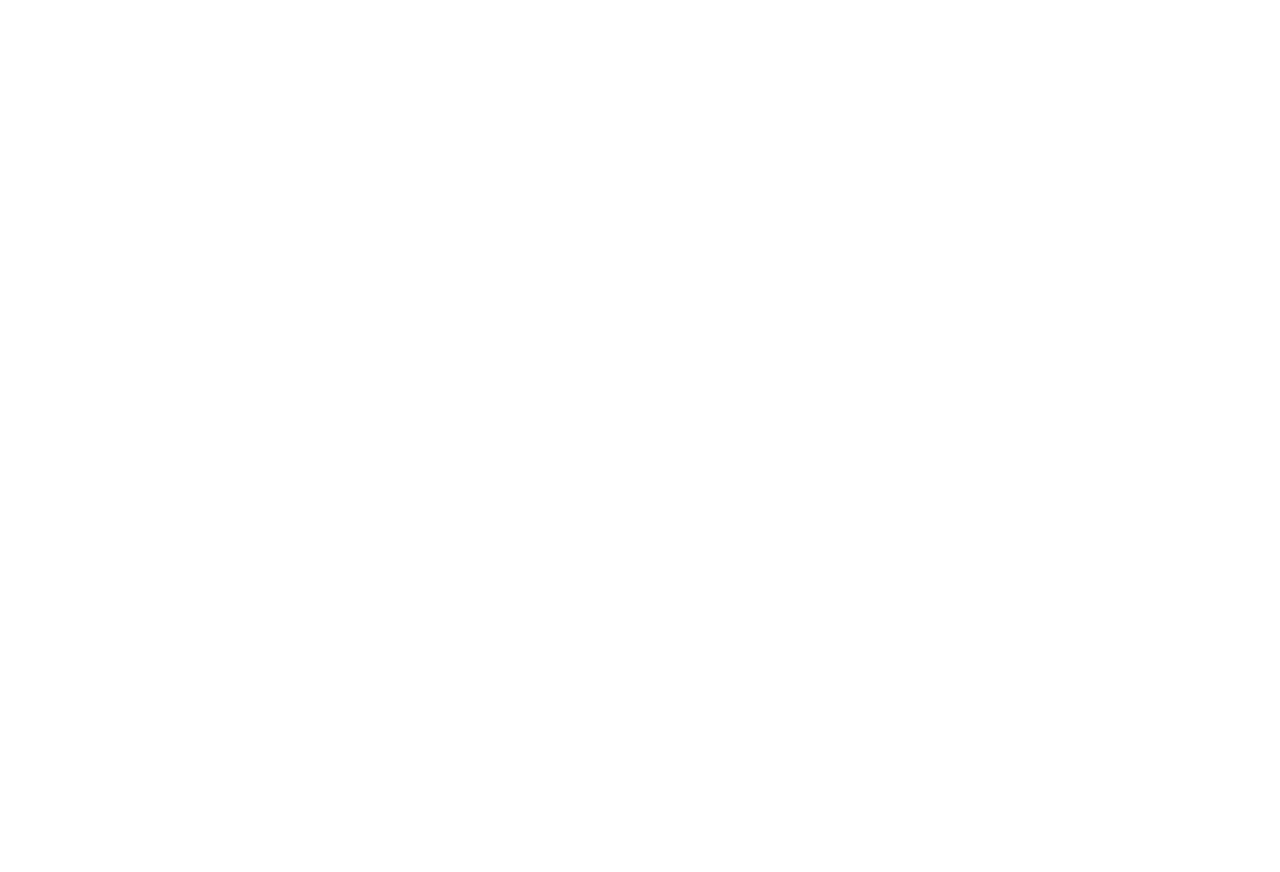
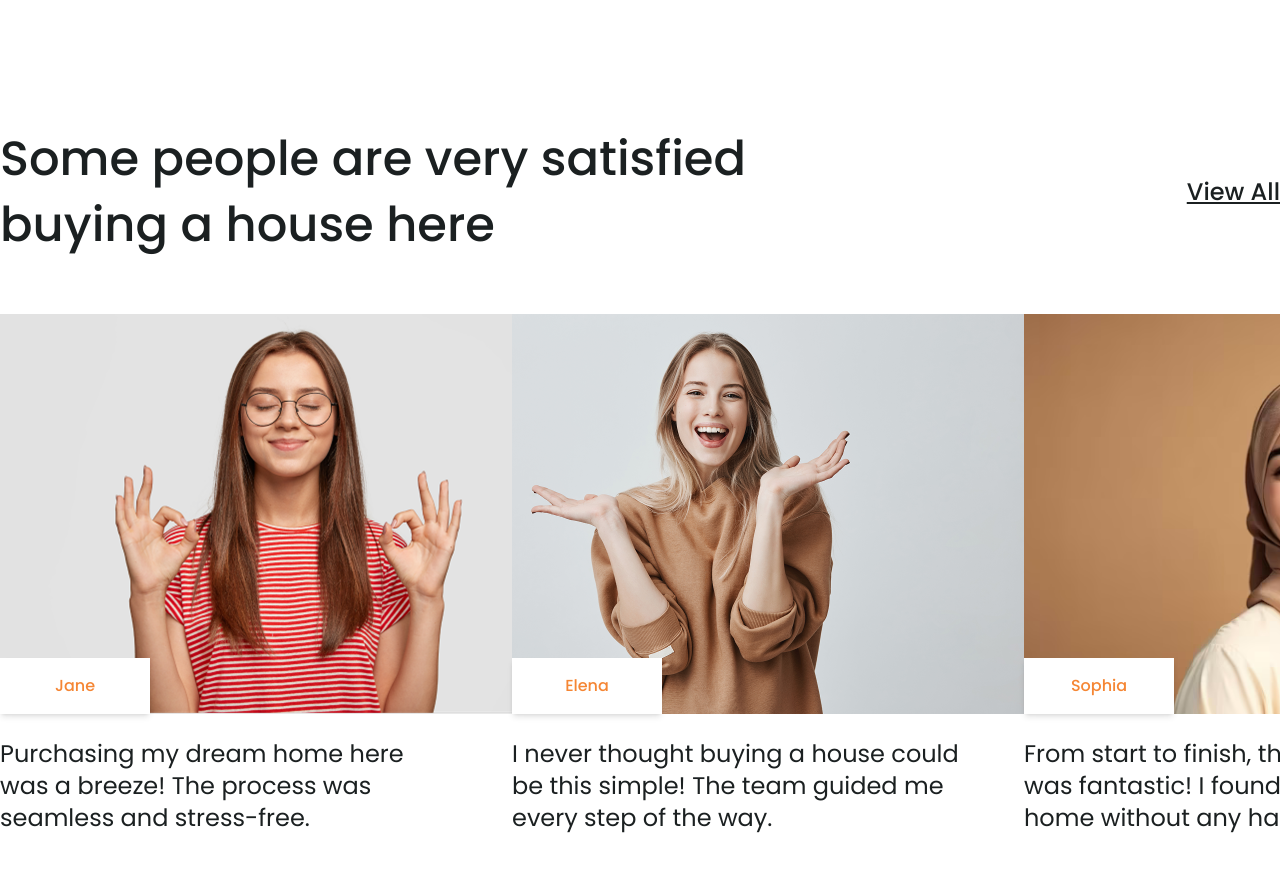
Before and after one commit to tamathecxder/omah, a Svelte app: page / in a window 1280 px wide. Shown: the part 1680-2552 px from the top of the page. Before the commit the page ends 800 px from the top, so only its background shows below. Built offline with nearby package versions, Linux system fonts and the light colour scheme.

Commit message:
implement testimonial section

```diff
--- a/src/App.svelte
+++ b/src/App.svelte
@@ -1,8 +1,19 @@
 <script lang="ts">
-  import Navbar from "./lib/components/Navbar.svelte";
-
+    import Navbar from "./lib/components/Navbar.svelte";
+    import Hero from "./lib/sections/Hero.svelte";
+    import Latest from "./lib/sections/Latest.svelte";
+    import Testimonial from "./lib/sections/Testimonial.svelte";
+    import data from "./lib/utils/data";
 </script>
 
-<Navbar />
+<div class="container mx-auto">
+    <Navbar />
+
+    <main class="py-10">
+        <Hero data={data.hero} />
+        <Latest latestItems={data.latest} />
+        <Testimonial testimonials={data.testimonials} />
+    </main>
+</div>
 
 <style></style>
--- /dev/null
+++ b/src/lib/components/TestimonialCard.svelte
@@ -0,0 +1,17 @@
+<script lang="ts">
+    import type { Testimonial } from "../types/testimonial";
+
+    export let testimonial: Testimonial;
+</script>
+
+<div class="flex flex-col justify-start items-start">
+    <div class="flex items-center justify-start w-[570px] h-[400px] relative">
+        <img src={testimonial.image_path} class="h-full object-center object-cover" alt="xxx">
+        <div class="min-w-[150px] bg-white absolute bottom-0 left-0 p-4 shadow-md flex items-center justify-center">
+            <span class="text-base font-medium text-primary">{testimonial.name}</span>
+        </div>
+    </div>
+    <div class="flex flex-col gap-4 items-start justify-start mt-6">
+        <h4 class="max-w-md font-regular text-2xl">{testimonial.testimony}</h4>
+    </div>
+</div>
--- /dev/null
+++ b/src/lib/sections/Testimonial.svelte
@@ -0,0 +1,24 @@
+<script lang="ts">
+    import TestimonialCard from "../components/TestimonialCard.svelte";
+    import Title from "../components/Title.svelte";
+    import ViewAll from "../components/ViewAll.svelte";
+    import type { Testimonial } from "../types/testimonial";
+
+    export let testimonials: Testimonial[];
+</script>
+
+<section class="pb-32">
+    <div class="flex flex-row items-center justify-between mb-14">
+        <Title value="Some people are very satisfied buying a house here" />
+
+        <ViewAll />
+    </div>
+
+    <div class="flex flex-row overflow-x-auto">
+        {#each testimonials as testimonial}
+          <div class="flex-none w-1/2 md:w-2/5 pb-10"> <!-- Mengatur lebar item -->
+            <TestimonialCard {testimonial} />
+          </div>
+        {/each}
+      </div>
+</section>
--- a/src/lib/utils/data.ts
+++ b/src/lib/utils/data.ts
@@ -44,7 +44,7 @@
         "Purchasing my dream home here was a breeze! The process was seamless and stress-free.",
     },
     {
-      name: "Michael",
+      name: "Elena",
       image_path: "/assets/girl-2.png",
       testimony:
         "I never thought buying a house could be this simple! The team guided me every step of the way.",
@@ -56,7 +56,7 @@
         "From start to finish, the experience was fantastic! I found the perfect home without any hassle.",
     },
     {
-      name: "Liam",
+      name: "Khadija",
       image_path: "/assets/girl-4.png",
       testimony:
         "I was amazed at how quickly I found my house. The service was exceptional and very supportive!",
```
Also changed, not shown: public/assets/girl-3.png (added), public/assets/girl-4.png (added).
